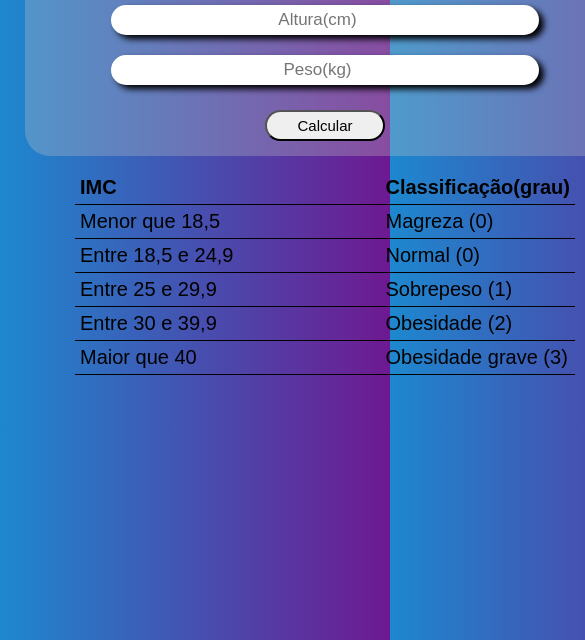
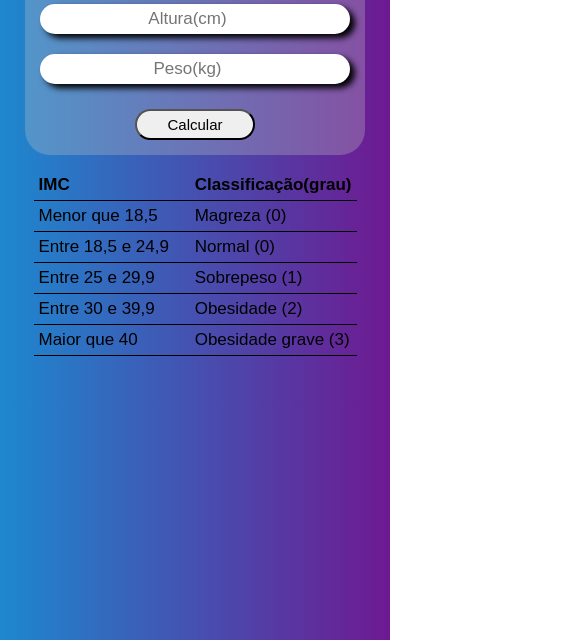
Before and after one commit to Felgonsa/IMC-calculator-, a plain HTML site: page index.html in a window 390 px wide. Shown: the part 204-844 px from the top of the page, 585 px wide, since content can reach past the window. Drawn offline with Linux system fonts and the light colour scheme.

Commit message:
Add files via upload

```diff
--- a/index.html
+++ b/index.html
@@ -6,7 +6,7 @@
     <meta http-equiv="X-UA-Compatible" content="IE=edge">
     <meta name="viewport" content="width=device-width, initial-scale=1.0">
     <link rel="stylesheet" href="./style.css">
-    <title>Document</title>
+    <title>Calcular imc</title>
 </head>
 
 <body>
--- a/style.css
+++ b/style.css
@@ -96,3 +96,21 @@ p:last-of-type {
     background-color: rgb(120, 200, 247);
     border-radius: 20px;
 }
+
+@media screen and (max-width:500px) {
+    body {
+        background-color: linear-gradient(to right, rgb(29, 136, 207), rgb(110, 25, 145));
+    }
+    .container {
+        width: 100%;
+        margin-top: 10px;
+        box-sizing: border-box;
+    }
+    input {
+        width: 100%;
+    }
+    .baixo {
+        width: 95%;
+        font-size: 17px;
+    }
+}
```
